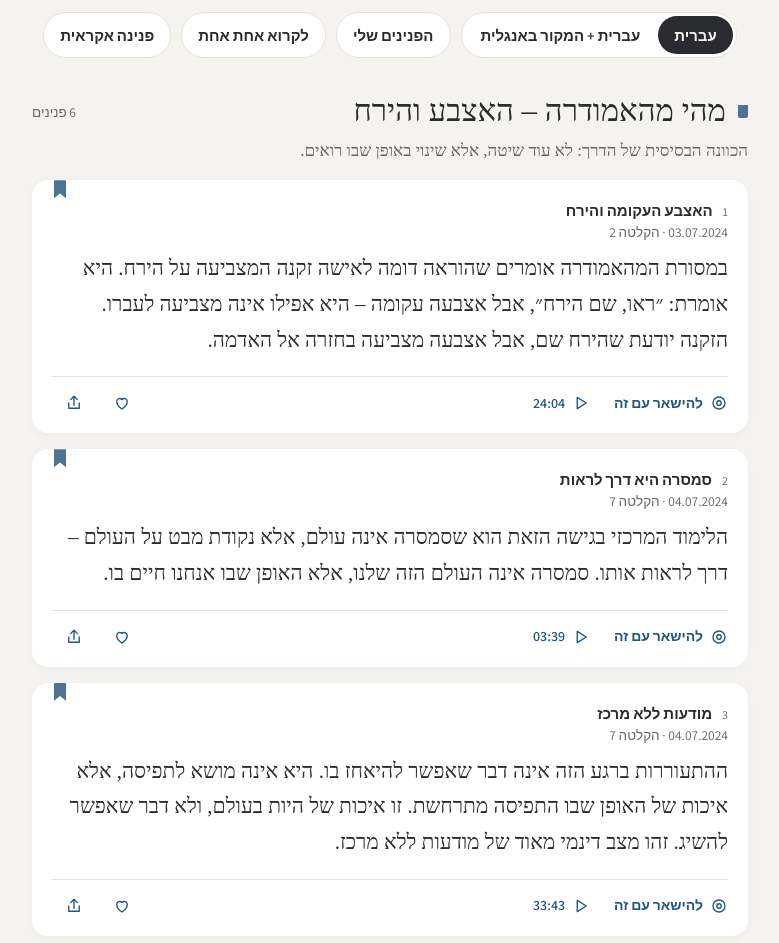
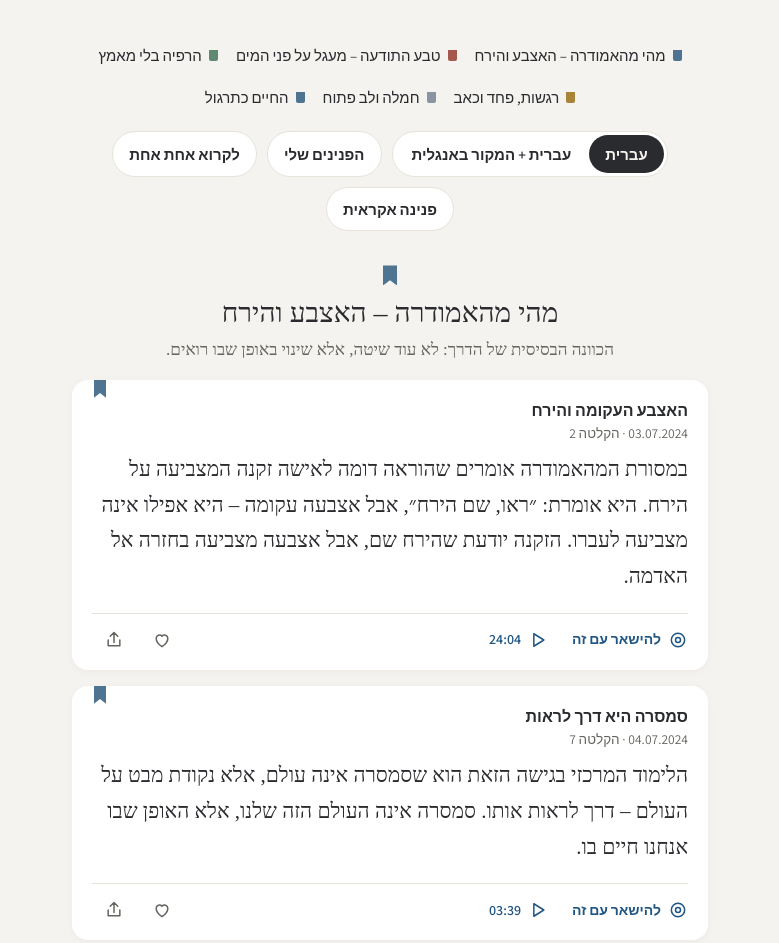
Before and after one commit to dorcohen1one-rgb/tilmann-pearls, a plain HTML site: page index.html in a window 1280 px wide. Shown: the part 966-1909 px from the top of the page, without its empty margins (250-1029 px from the left). Drawn offline with Linux system fonts and the light colour scheme; a web font is replaced by a local one.

Commit message:
Design review: calmer card headers, centred theme openers, narrower desktop column, toast above player
Co-Authored-By: Claude Fable 5.2 <noreply@anthropic.com>

```diff
--- a/index.html
+++ b/index.html
@@ -342,6 +342,22 @@ h1{font-size:clamp(40px,7vw,60px);margin-top:8px}
 .pearl h3{padding-inline-end:26px}
 .veil{background:linear-gradient(180deg,var(--night-a),var(--night-b))}
 @media (max-width:720px){h1{font-size:38px}.hero blockquote{font-size:24px;line-height:1.6}.sub{font-size:14.5px}}
+/* Fable review 2: calmer card header, centred theme openers, narrower desktop column */
+.pearl h3 .n{display:none}
+.pearl h3{font:700 16px/1.4 var(--ui)}
+.acts .act svg{width:20px;height:20px}
+.acts .ic{color:var(--muted)}
+.acts .ic.kept{color:var(--flag-red)}
+section.theme{margin-top:60px}
+.theme-head{flex-direction:column;gap:10px;text-align:center}
+.theme-head .flag{width:14px;height:20px;border-radius:0;clip-path:polygon(0 0,100% 0,100% 100%,50% 74%,0 100%)}
+.theme-head .count{display:none}
+h2.tn{font-size:28px}
+.theme-intro{text-align:center;max-width:30em;margin:6px auto 4px}
+.wrap{max-width:680px}
+.sheet .close{display:none}
+body.playing{--toast-b:calc(var(--player-h,64px) + 16px)}
+@media (max-width:720px){h2.tn{font-size:26px}section.theme{margin-top:48px}body.playing{--toast-b:calc(var(--bar-h) + var(--player-h,64px) + 16px)}}
 </style>
 
 </head><body><svg width="0" height="0" style="position:absolute" aria-hidden="true">
```
